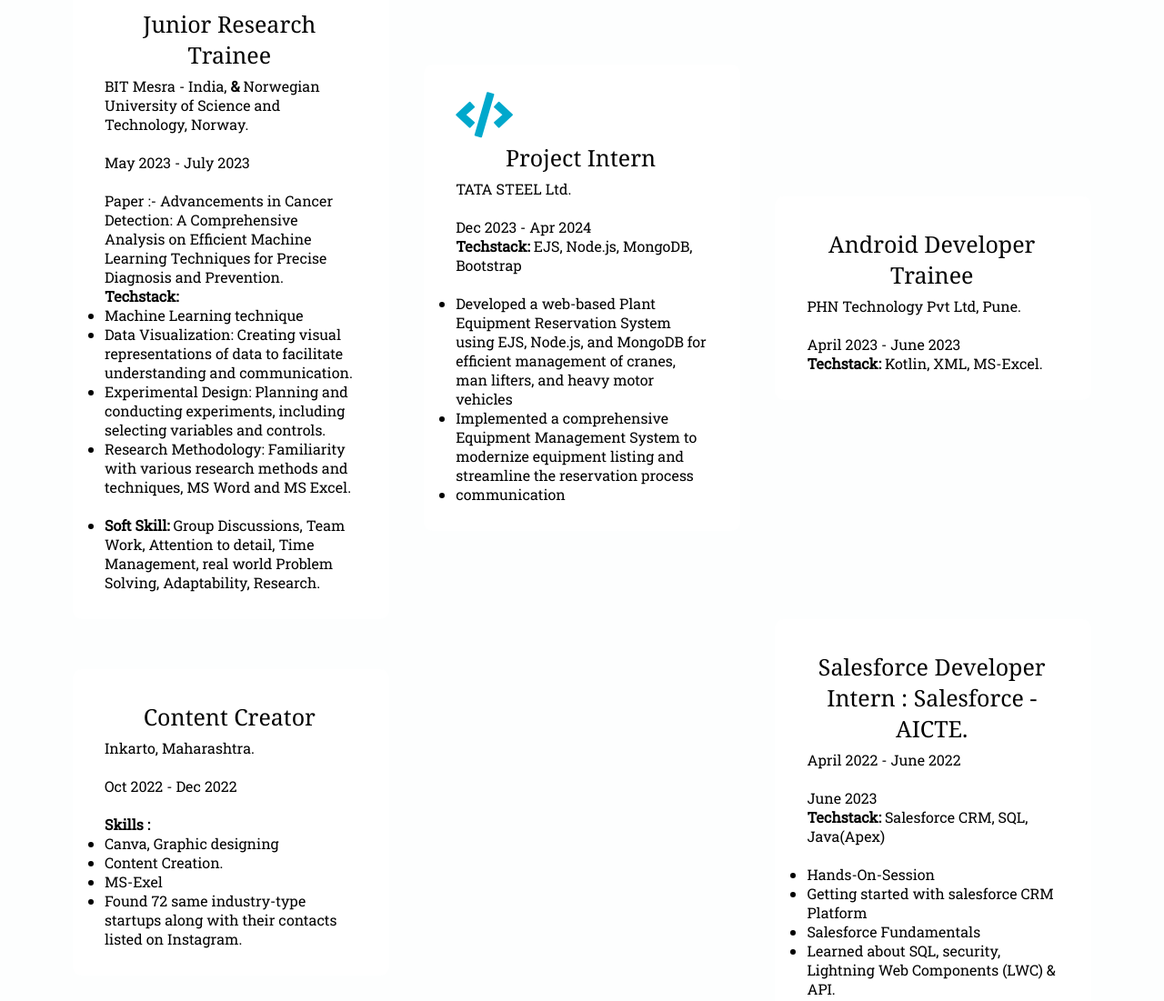
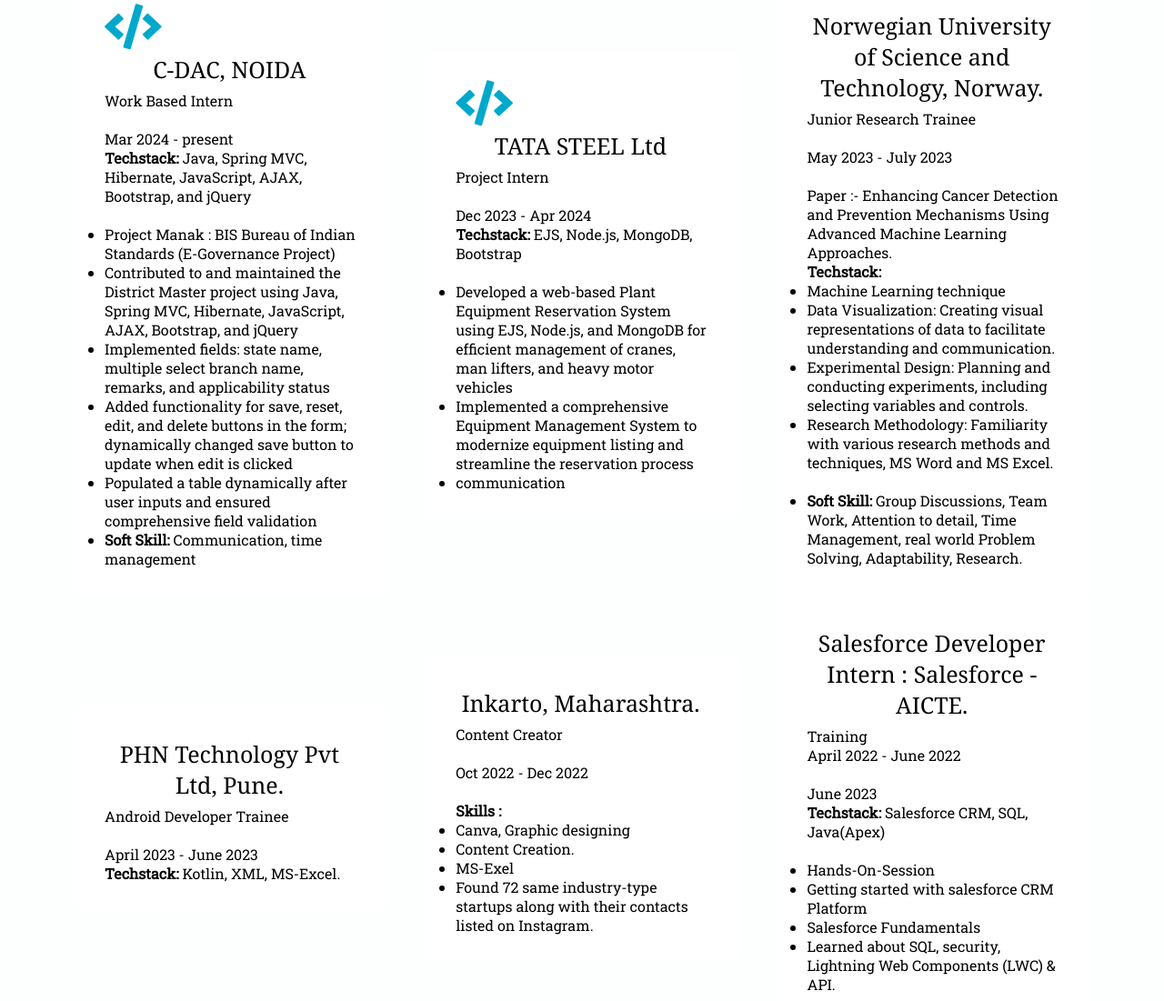
Before and after one commit to Anjali17aj/My-Website, a plain HTML site: page index.html in a window 1280 px wide. Shown: the part 1835-2936 px from the top of the page at 91% size. Drawn offline with nearby package versions, Linux system fonts and the light colour scheme; a script that the page names is missing; a web font is replaced by a local one.

Commit message:
My-website

```diff
--- a/index.html
+++ b/index.html
@@ -79,28 +79,28 @@
             <div class="serv-content">
                 <div class="card">
                     <div class="box">
-                        <div class="text">Junior Research Trainee</div>
-                        <p>BIT Mesra - India,   <b>&</b>   Norwegian University of Science and Technology, Norway.</p>
+                        <i class="fas fa-code"></i>
+                        <div class="text">C-DAC, NOIDA</div>
+                        <p> Work Based Intern</p>
                         <br>
-                        <p>May 2023 - July 2023</p>
+                        <p>Mar 2024 - present</p>
+                        <p><b>Techstack:</b> Java, Spring MVC, Hibernate, JavaScript, AJAX, Bootstrap, and jQuery</p>
                         <br>
-                        <p>Paper :- Advancements in Cancer Detection: A Comprehensive Analysis on Efficient Machine Learning Techniques for Precise Diagnosis and Prevention.</p>
-                        <b>Techstack:</b>
-                        <ul>
-                            <li>Machine Learning technique</li>
-                            <li>Data Visualization: Creating visual representations of data to facilitate understanding and communication.</li>
-                            <li>Experimental Design: Planning and conducting experiments, including selecting variables and controls.</li>
-                            <li>Research Methodology: Familiarity with various research methods and techniques, MS Word and MS Excel.</li>
-                            <br>
-                            <li><b>Soft Skill: </b>Group Discussions, Team Work, Attention to detail, Time Management, real world Problem Solving, Adaptability, Research.</li>
+                        <ul><li>Project Manak : BIS Bureau of Indian Standards (E-Governance Project)</li>
+                            <li>Contributed to and maintained the District
+                            Master project using Java, Spring MVC, Hibernate, JavaScript, AJAX, Bootstrap, and jQuery </li>
+                            <li>Implemented fields: state name, multiple select branch name, remarks, and applicability status</li>
+                           <li>Added functionality for save, reset, edit, and delete buttons in the form; dynamically changed save button to update when edit is clicked</li>
+                            <li>Populated a table dynamically after user inputs and ensured comprehensive field validation</li>
+                            <li><b>Soft Skill:</b> Communication, time management</li>
                         </ul>
                     </div>
                 </div>
                 <div class="card">
                     <div class="box">
                         <i class="fas fa-code"></i>
-                        <div class="text">Project Intern</div>
-                        <p> TATA STEEL Ltd.</p>
+                        <div class="text">TATA STEEL Ltd</div>
+                        <p> Project Intern</p>
                         <br>
                         <p>Dec 2023 - Apr 2024</p>
                         <p><b>Techstack:</b> EJS, Node.js, MongoDB, Bootstrap </p>
@@ -116,8 +116,29 @@
                 </div>
                 <div class="card">
                     <div class="box">
-                        <div class="text">Android Developer Trainee</div>
-                        <p>PHN Technology Pvt Ltd, Pune.</p>
+                        <div class="text">Norwegian University of Science and Technology, Norway.</div>
+                        <p>Junior Research Trainee </p>
+                        <br>
+                        <p>May 2023 - July 2023</p>
+                        <br>
+                        <p>Paper :-  Enhancing Cancer Detection and Prevention
+                            Mechanisms Using Advanced Machine Learning Approaches.</p>
+                        <b>Techstack:</b>
+                        <ul>
+                            <li>Machine Learning technique</li>
+                            <li>Data Visualization: Creating visual representations of data to facilitate understanding and communication.</li>
+                            <li>Experimental Design: Planning and conducting experiments, including selecting variables and controls.</li>
+                            <li>Research Methodology: Familiarity with various research methods and techniques, MS Word and MS Excel.</li>
+                            <br>
+                            <li><b>Soft Skill: </b>Group Discussions, Team Work, Attention to detail, Time Management, real world Problem Solving, Adaptability, Research.</li>
+                        </ul>
+                    </div>
+                </div>
+
+                <div class="card">
+                    <div class="box">
+                        <div class="text">PHN Technology Pvt Ltd, Pune.</div>
+                        <p>Android Developer Trainee</p>
                         <br>
                         <p>April 2023 - June 2023</p>
                         <p><b>Techstack:</b> Kotlin, XML, MS-Excel.</p>
@@ -128,8 +149,8 @@
                 <div class="card">
                     <div class="box">
 
-                        <div class="text">Content Creator</div>
-                        <p> Inkarto, Maharashtra. </p>
+                        <div class="text">Inkarto, Maharashtra.</div>
+                        <p> Content Creator </p>
                         <br>
                         <p> Oct 2022 - Dec 2022</p>
                         <br>
@@ -147,6 +168,7 @@
                 <div class="card">
                     <div class="box">
                         <div class="text">Salesforce Developer Intern : Salesforce  - AICTE.  </div>
+                        <p>Training</p>
                         <p> April 2022 - June 2022</p>
                         <br>
                         <p>June 2023</p>
```
